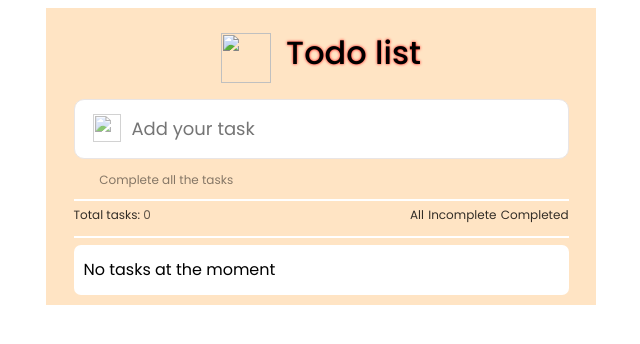
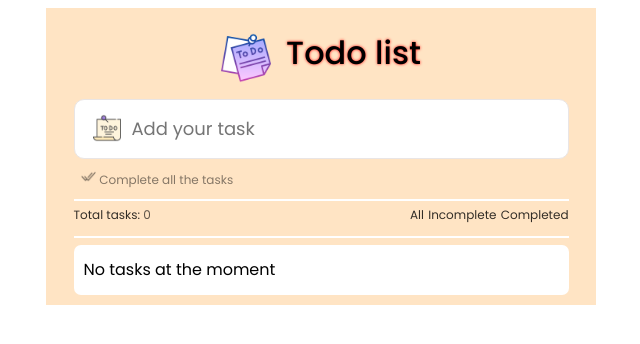
Before and after one commit to greyhat27/Todo, a plain HTML site: page index.html in a window 1280 px wide. Shown: the whole page, without its empty margins (319-959 px from the left). Drawn offline with Linux system fonts and the light colour scheme; the site is published under a folder, as on GitHub Pages, so addresses that start at the root find nothing.

Commit message:
made changes

```diff
--- a/index.html
+++ b/index.html
@@ -8,7 +8,7 @@
     <link rel="preconnect" href="https://fonts.gstatic.com" crossorigin>
     <link href="https://fonts.googleapis.com/css2?family=Poppins:wght@100;200;300;400;500&display=swap" rel="stylesheet">
     <link rel="stylesheet" href="style.css">
-    <link rel="shortcut icon" href="/resources/sticky-note.png" type="image/x-icon">
+    <link rel="shortcut icon" href="./resources/sticky-note.png" type="image/x-icon">
     <title>Todo list</title>
 </head>
 <body>
@@ -16,17 +16,17 @@
     <div class="container">
         <!-- header section consists heading -->
         <div class="header">
-            <img src="/resources/sticky-note.png" alt="" class="todo">
+            <img src="./resources/sticky-note.png" alt="" class="todo">
             <h1> Todo list</h1>
         </div>
         <!-- input section to add task  -->
         <div id="inp-cont">
             <input type="text" id="input" placeholder="Add your task">
-            <img src="/resources/to-do-list.png" alt="" id="list-img">
-            <img src="/resources/add-button.png" alt="" class="add-btn" id="add-btn">
+            <img src="./resources/to-do-list.png" alt="" id="list-img">
+            <img src="./resources/add-button.png" alt="" class="add-btn" id="add-btn">
         </div>
         <div id="complete">
-            <img src="/resources/seen.png" alt="" id="seen">
+            <img src="./resources/seen.png" alt="" id="seen">
             <span>Complete all the tasks</span>
         </div>
         <div class="line"></div>
```
